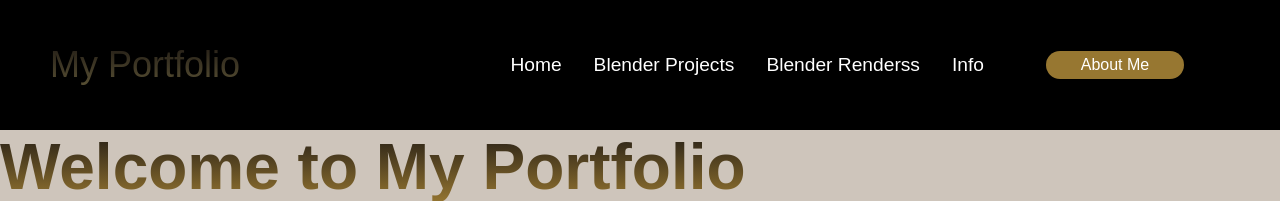
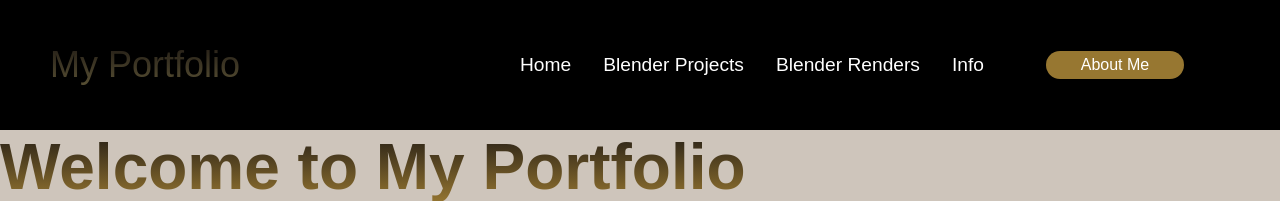
Before and after one commit to starterDev3/belder-the-2nd, a plain HTML site: page index.html in a window 1280 px wide. Shown: the top 201 px of the page. Drawn offline with Linux system fonts and the light colour scheme.

Commit message:
commition again

```diff
--- a/index.html
+++ b/index.html
@@ -30,7 +30,7 @@
                 </li>
                                 <li class="navbar__item">
                     <a href="/" class="navbar__links">
-                        Blender Renderss
+                        Blender Renders
                     </a>
                 </li>
                                 <li class="navbar__item">
```
